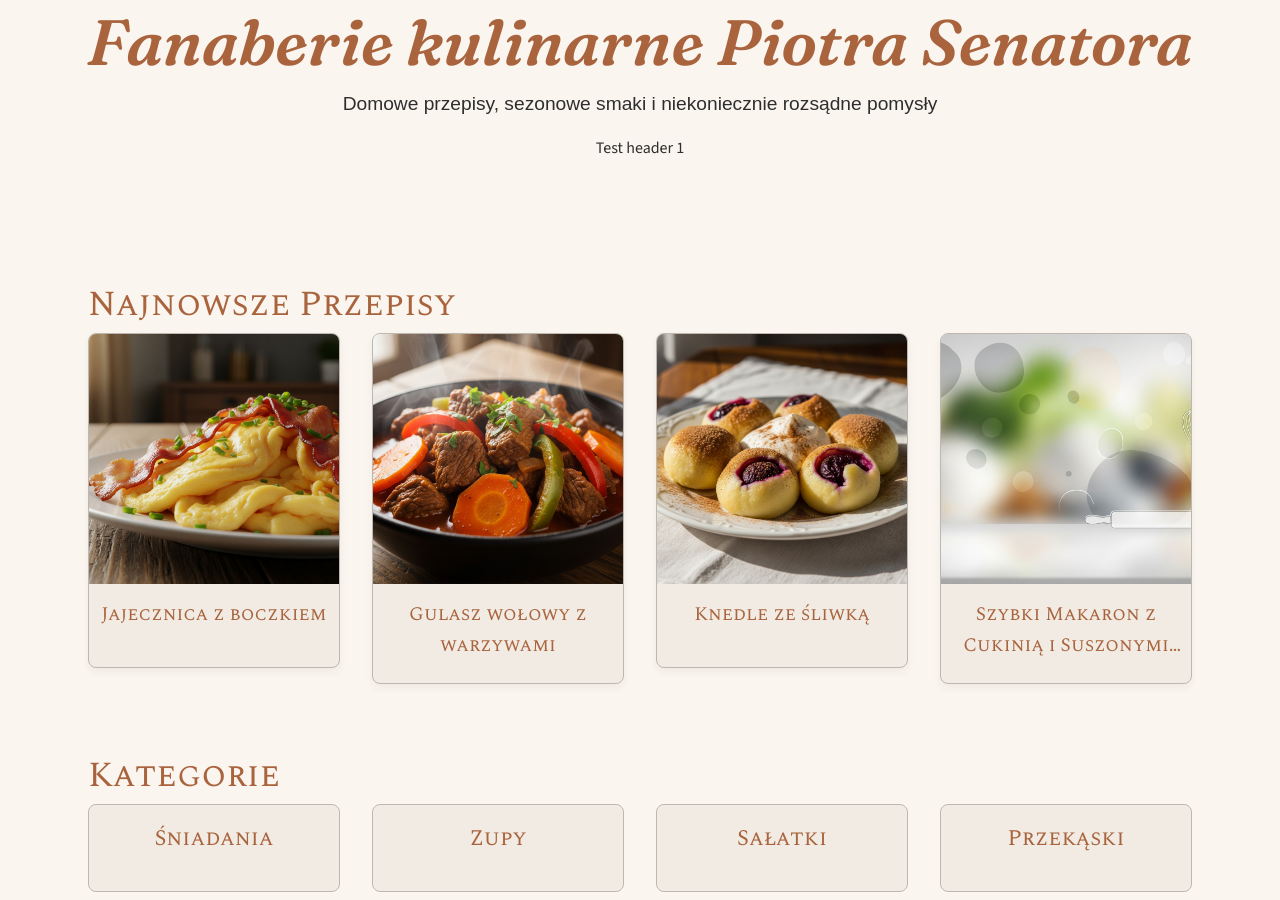
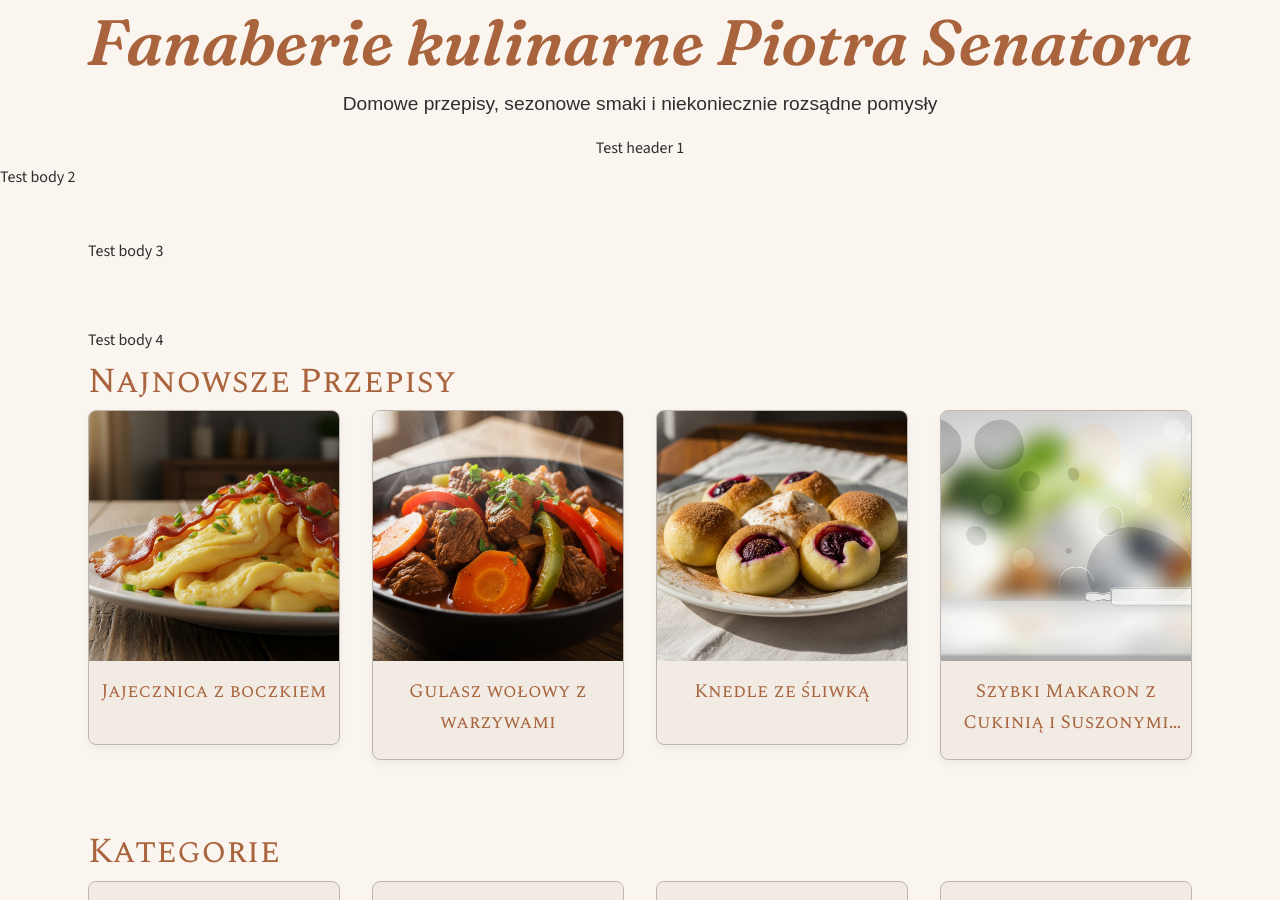
Before and after one commit to piotrsenator/kuchnia, a Jekyll site: the page built from index.html, in a window 1280 px wide and 900 px high. Built offline with Jekyll 4.4.1, drawn with Linux system fonts in a browser that asks for light colours; some web fonts are replaced.

Commit message:
Update index.html

```diff
--- a/index.html
+++ b/index.html
@@ -2,10 +2,11 @@
 layout: default
 title: Strona Główna
 ---
-
+Test body 2
 <main class="main-page-content content">
-
+Test body 3
     <section class="latest-recipes-section" id="najnowsze-przepisy">
+        Test body 4
         <h2>Najnowsze Przepisy</h2>
         <div class="latest-recipes-grid recipes-grid">
             {% comment %}
```
